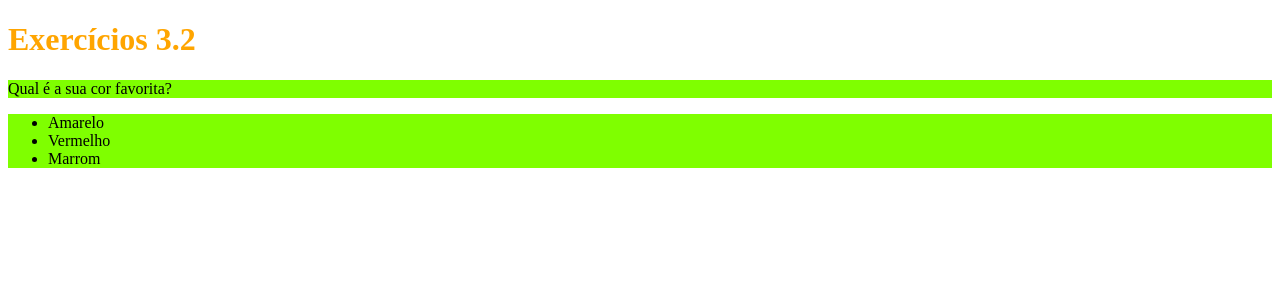
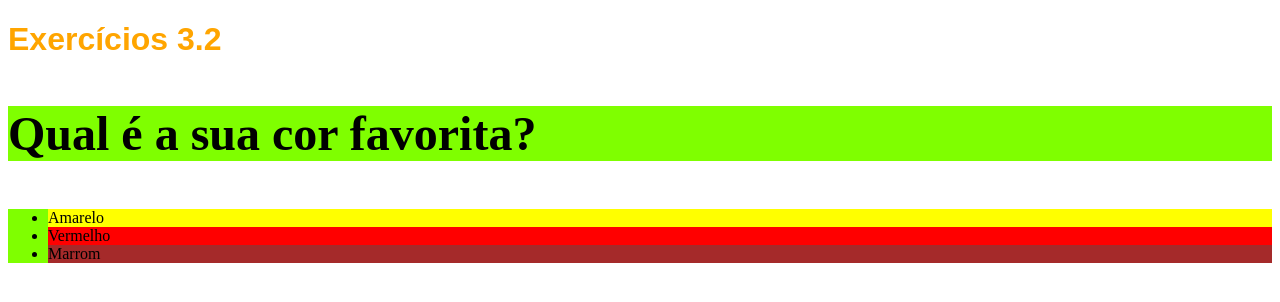
Before and after one commit to FillipeEduardo/trybe-exercicios, a plain HTML site: page fundamentos/bloco-3-introducao-a-html-e-css/index.html in a window 1280 px wide. Drawn offline with Linux system fonts and the light colour scheme.

Commit message:
aula sobre cores fontes background ids classes

```diff
--- a/fundamentos/bloco-3-introducao-a-html-e-css/index.html
+++ b/fundamentos/bloco-3-introducao-a-html-e-css/index.html
@@ -1,14 +1,21 @@
 <!DOCTYPE html>
 <html lang="pt-br">
-  <head>
+
+<head>
     <meta charset="UTF-8">
     <title>HTML</title>
     <style>
+        body {
+            font-size: 16px;
+        }
+
         h1 {
             size: 65px;
             color: orange;
+            font-family: sans-serif;
         }
-        ul{
+
+        ul {
             background-color: aqua;
         }
 
@@ -16,15 +23,33 @@
             background-color: chartreuse;
         }
 
+        p {
+            font-weight: 600;
+            font-size: 3em;
+        }
+
+        #amarelo {
+            background-color: yellow;
+        }
+
+        #vermelho {
+            background-color: red;
+        }
+
+        #marrom {
+            background-color: brown;
+        }
     </style>
-  </head>
-  <body>
+</head>
+
+<body>
     <h1>Exercícios 3.2</h1>
     <p class="teste">Qual é a sua cor favorita?</p>
-    <ul class="teste" >
-      <li>Amarelo</li>
-      <li>Vermelho</li>
-      <li>Marrom</li>
+    <ul class="teste">
+        <li id="amarelo">Amarelo</li>
+        <li id="vermelho">Vermelho</li>
+        <li id="marrom">Marrom</li>
     </ul>
-  </body>
+</body>
+
 </html>
```
